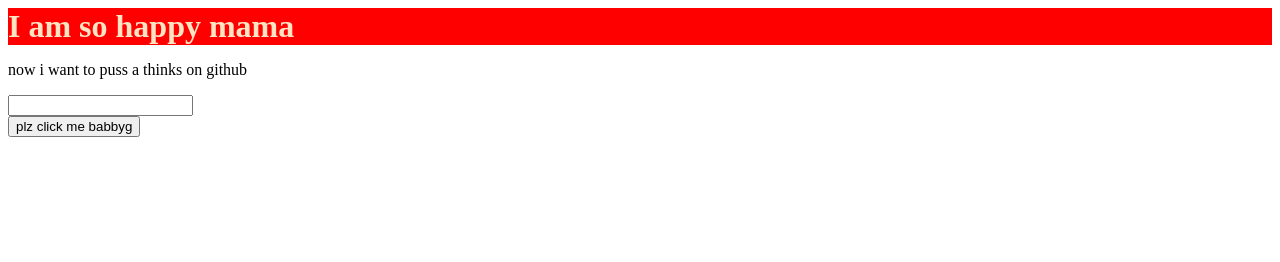
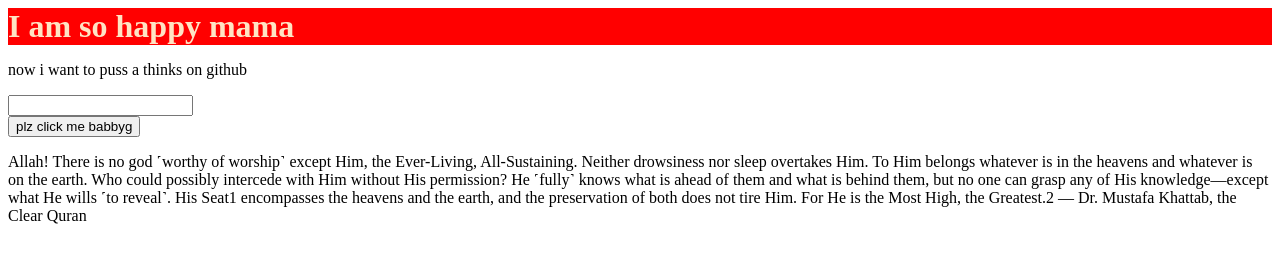
Before and after one commit to FasFoysal/my-first-fas-website, a plain HTML site: page index.html in a window 1280 px wide. Drawn offline with Linux system fonts and the light colour scheme.

Commit message:
new one fas

```diff
--- a/index.html
+++ b/index.html
@@ -15,5 +15,8 @@
     <input type="text">
     <br>
     <button>plz click me babbyg</button>
+    <p>Allah! There is no god ˹worthy of worship˺ except Him, the Ever-Living, All-Sustaining. Neither drowsiness nor sleep overtakes Him. To Him belongs whatever is in the heavens and whatever is on the earth. Who could possibly intercede with Him without His permission? He ˹fully˺ knows what is ahead of them and what is behind them, but no one can grasp any of His knowledge—except what He wills ˹to reveal˺. His Seat1 encompasses the heavens and the earth, and the preservation of both does not tire Him. For He is the Most High, the Greatest.2
+
+        — Dr. Mustafa Khattab, the Clear Quran</p>
 </body>
 </html>
```
